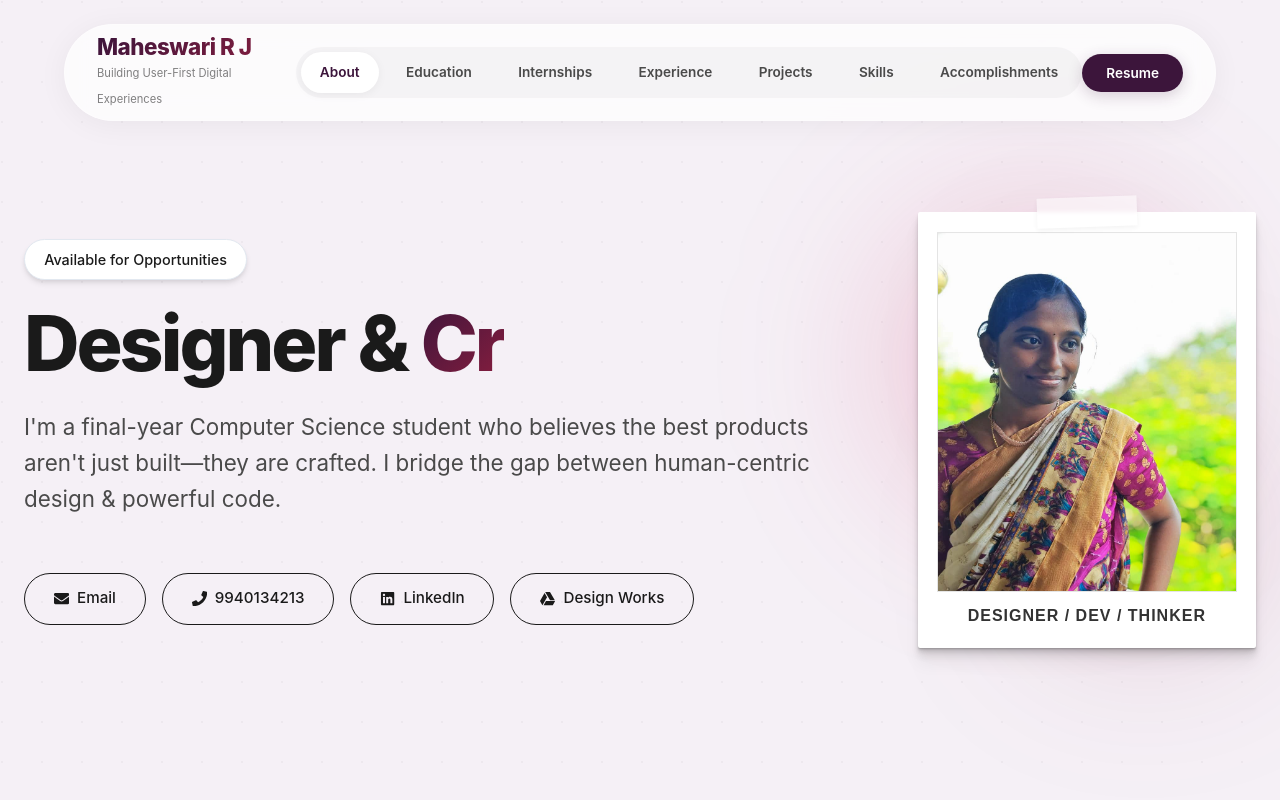
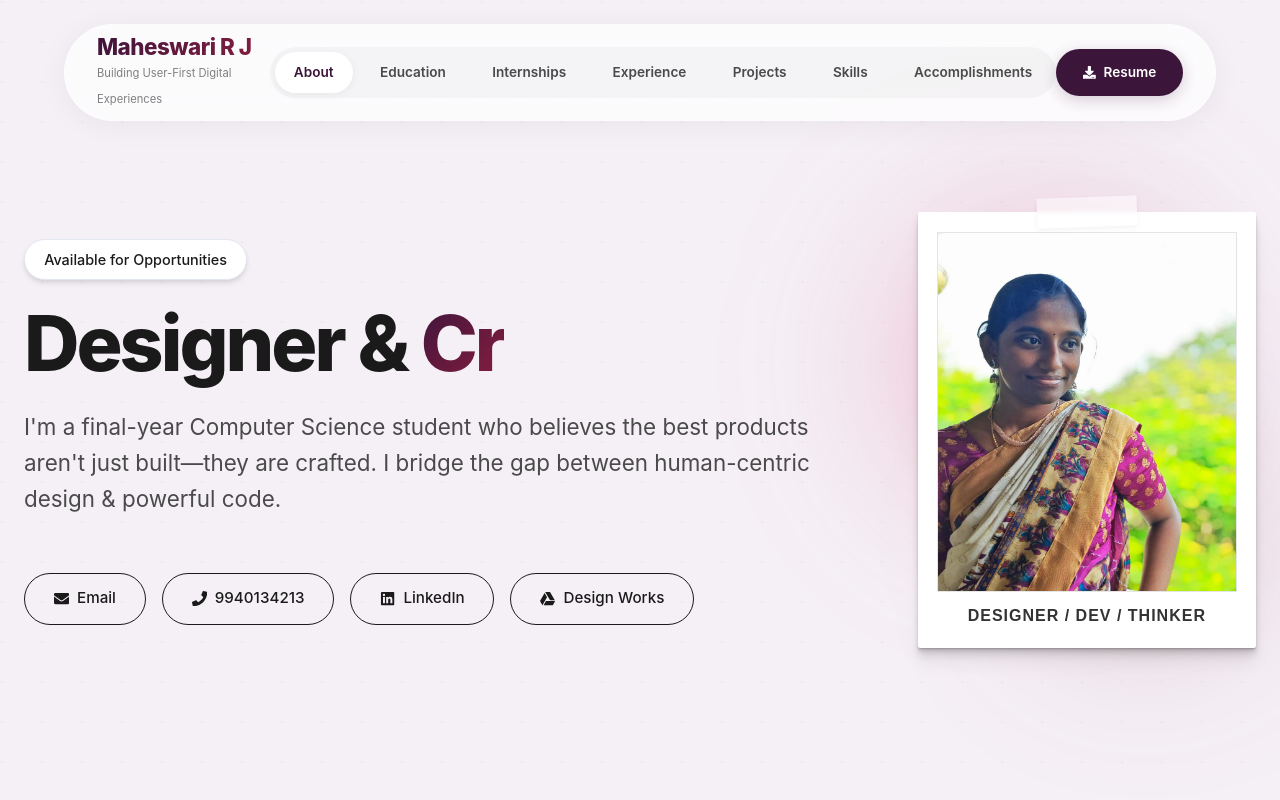
Before and after one commit to Maheswari-23/Maheswari_R_J_Portfolio, a React (Vite) app: page / in a window 1280 px wide. Shown: the top 800 px of the page. Built offline with nearby package versions, Linux system fonts and the light colour scheme.

Commit message:
feat: improve resume download and hover effect

```diff
--- a/src/App.css
+++ b/src/App.css
@@ -161,19 +161,28 @@ body {
 .nav-resume-btn {
   background: var(--primary-color);
   color: white;
-  padding: 0.7rem 1.5rem;
+  padding: 0.7rem 1.6rem;
   border-radius: 50px;
   font-weight: 600;
   font-size: 0.85rem;
   text-decoration: none;
-  transition: all 0.3s ease;
+  transition: all 0.4s cubic-bezier(0.175, 0.885, 0.32, 1.275);
+  display: flex;
+  align-items: center;
   box-shadow: 0 4px 15px rgba(60, 21, 59, 0.2);
+  border: 1px solid transparent;
 }
 
 .nav-resume-btn:hover {
-  background: var(--secondary-color);
-  transform: translateY(-2px);
-  box-shadow: 0 6px 20px rgba(60, 21, 59, 0.3);
+  background: var(--bg-light);
+  color: var(--primary-color);
+  border-color: var(--primary-color);
+  transform: translateY(-3px) scale(1.05);
+  box-shadow: 0 8px 25px rgba(60, 21, 59, 0.3);
+}
+
+.nav-resume-btn:active {
+  transform: translateY(-1px) scale(0.98);
 }
 
 /* HERO SECTION */
--- a/src/App.jsx
+++ b/src/App.jsx
@@ -16,7 +16,7 @@ import {
   FaFigma, FaMobile, FaJs, FaJava, FaGitAlt, FaGithub, FaAward, FaCrown,
   FaPalette, FaCode, FaLinkedin, FaEnvelope, FaLaptopCode, FaPaintBrush,
   FaVideo, FaRocket, FaPhone, FaGoogleDrive,
-  FaGraduationCap, FaBook
+  FaGraduationCap, FaBook, FaDownload
 } from 'react-icons/fa';
 import {
   SiMysql, SiAdobephotoshop, SiCanva,
@@ -308,8 +308,9 @@ export default function Portfolio() {
           </div>
 
           <div className="nav-actions">
-            <a href="/resume.pdf" download className="nav-resume-btn">
-              Resume
+            <a href="/resume.pdf" download="Maheswari_RJ_Resume.pdf" className="nav-resume-btn">
+              <FaDownload style={{ marginRight: '8px', fontSize: '0.8rem' }} />
+              <span>Resume</span>
             </a>
           </div>
         </div>
```
